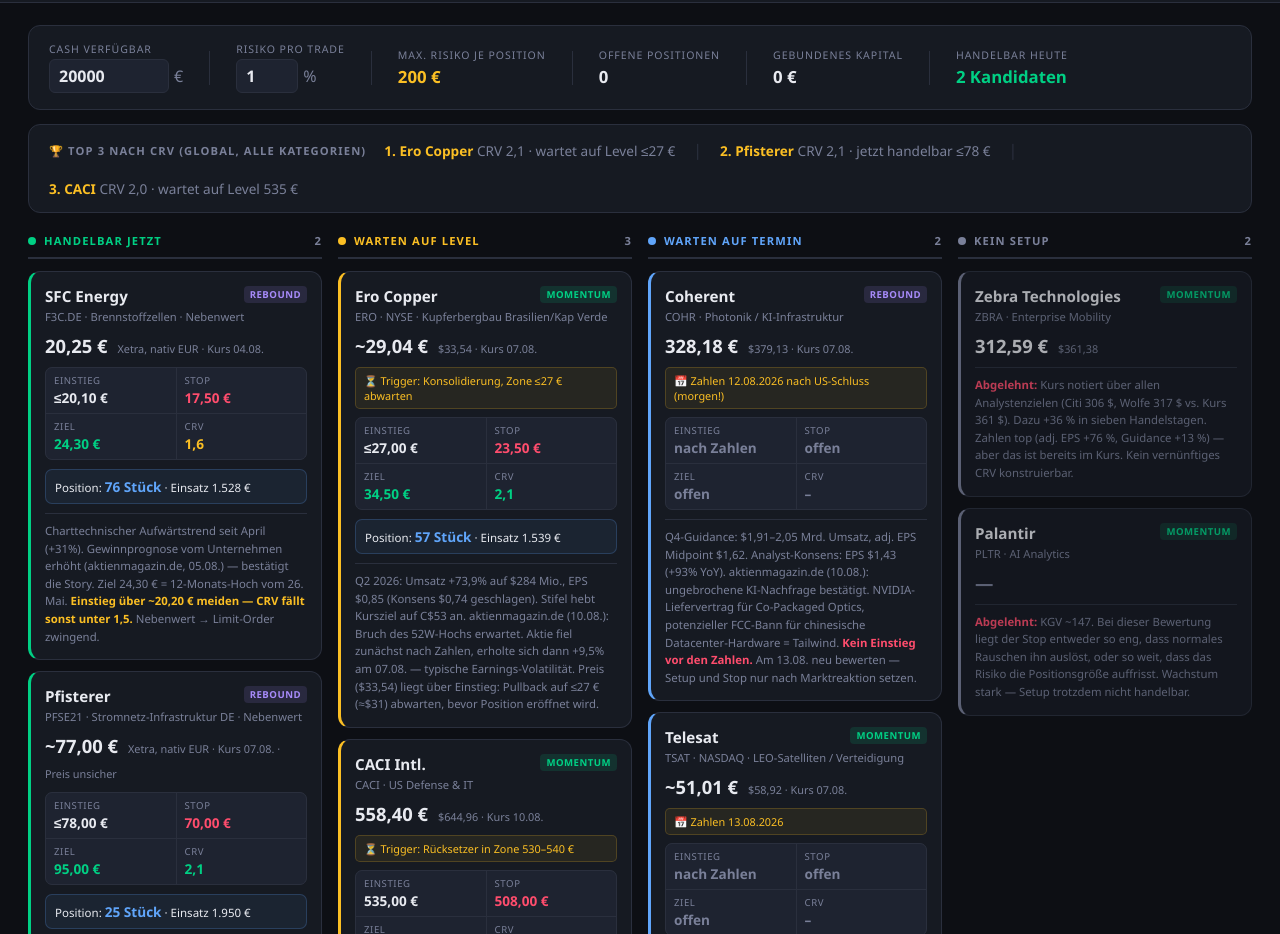
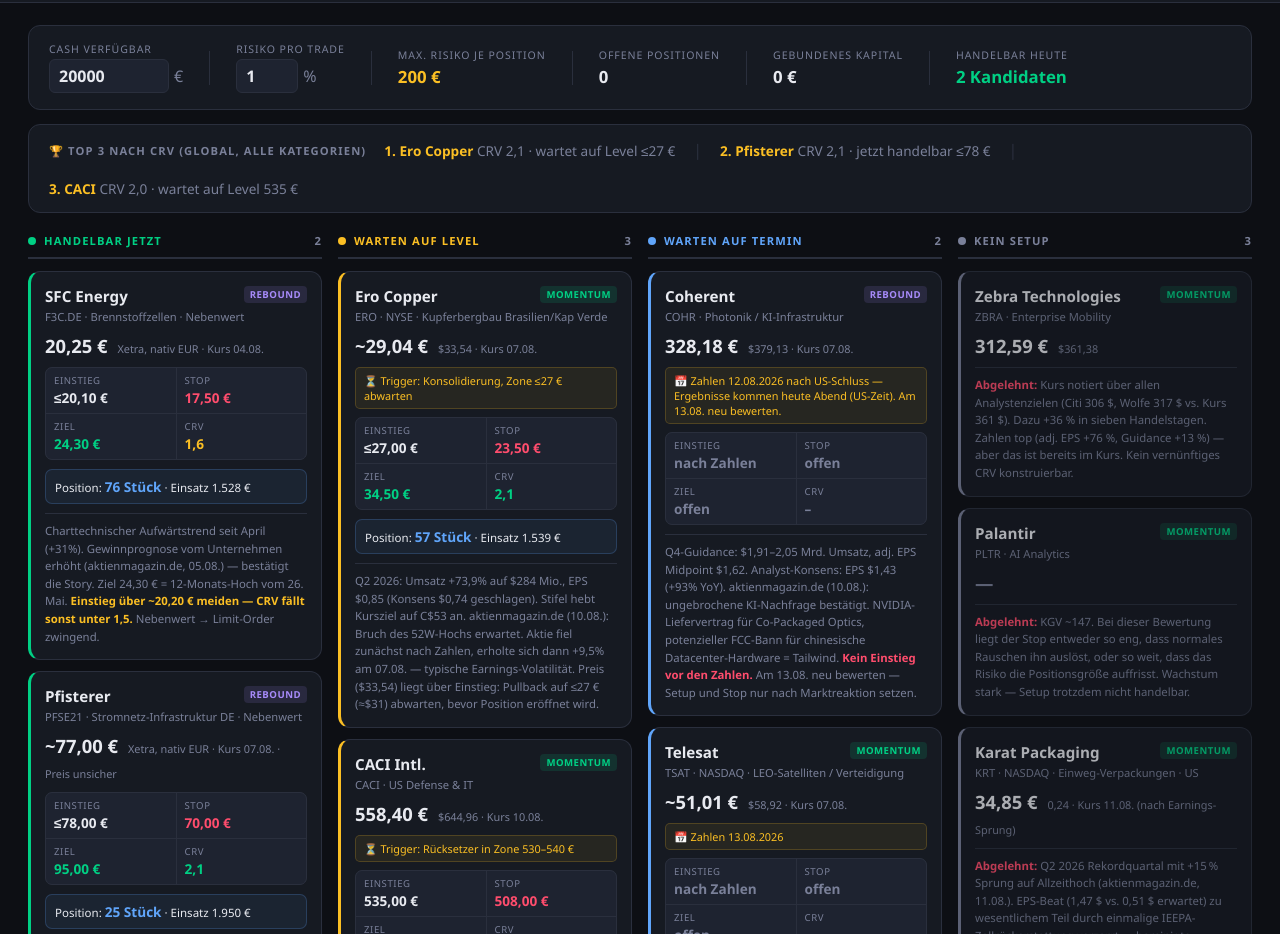
Before and after one commit to pxlt78/trading, a plain HTML site: page index.html in a window 1280 px wide. Shown: the part 59-993 px from the top of the page. Drawn offline with Linux system fonts and the light colour scheme.

Commit message:
Update 2026-08-12

```diff
--- a/index.html
+++ b/index.html
@@ -98,7 +98,7 @@
     <span style="font-size:1.25rem">📡</span><h1>Trading Radar</h1>
   </div>
   <div style="display:flex;gap:11px;align-items:center">
-    <span class="stand">Stand: <b id="stand">11.08.2026</b> · Quelle: aktienmagazin.de / TraderFox</span>
+    <span class="stand">Stand: <b id="stand">12.08.2026</b> · Quelle: aktienmagazin.de / TraderFox</span>
     <span class="stand">EUR/USD <b>1,1550</b></span>
   </div>
 </header>
@@ -267,7 +267,7 @@
         <div class="c-top"><span class="tk">Coherent</span><span class="cat reb">Rebound</span></div>
         <div class="co">COHR · Photonik / KI-Infrastruktur</div>
         <div class="px">328,18 € <small>$379,13 · Kurs 07.08.</small></div>
-        <div class="trigger">📅 Zahlen 12.08.2026 nach US-Schluss (morgen!)</div>
+        <div class="trigger">📅 Zahlen 12.08.2026 nach US-Schluss — Ergebnisse kommen heute Abend (US-Zeit). Am 13.08. neu bewerten.</div>
         <div class="setup">
           <div class="su"><div class="su-l">Einstieg</div><div class="su-v" style="color:var(--muted)">nach Zahlen</div></div>
           <div class="su"><div class="su-l">Stop</div><div class="su-v" style="color:var(--muted)">offen</div></div>
@@ -299,7 +299,7 @@
     <!-- KEIN SETUP -->
     <div>
       <div class="col-title"><div class="dot" style="background:var(--muted)"></div>
-        <span style="color:var(--muted)">Kein Setup</span><span class="col-count">2</span></div>
+        <span style="color:var(--muted)">Kein Setup</span><span class="col-count">3</span></div>
 
       <div class="card no">
         <div class="c-top"><span class="tk">Zebra Technologies</span><span class="cat mom">Momentum</span></div>
@@ -317,6 +317,13 @@
         <div class="note"><b style="color:var(--red)">Abgelehnt:</b> KGV ~147. Bei dieser Bewertung liegt der Stop
         entweder so eng, dass normales Rauschen ihn auslöst, oder so weit, dass das Risiko die Positionsgröße auffrisst.
         Wachstum stark — Setup trotzdem nicht handelbar.</div>
+      </div>
+
+      <div class="card no">
+        <div class="c-top"><span class="tk">Karat Packaging</span><span class="cat mom">Momentum</span></div>
+        <div class="co">KRT · NASDAQ · Einweg-Verpackungen · US</div>
+        <div class="px">34,85 € <small>0,24 · Kurs 11.08. (nach Earnings-Sprung)</small></div>
+        <div class="note"><b style="color:var(--red)">Abgelehnt:</b> Q2 2026 Rekordquartal mit +15 % Sprung auf Allzeithoch (aktienmagazin.de, 11.08.). EPS-Beat (1,47 $ vs. 0,51 $ erwartet) zu wesentlichem Teil durch einmalige IEEPA-Zollrückerstattung verzerrt — bereinigte Bruttomarge laut Management 37,7 %. Analystenkonsens (36,52 $) liegt unter aktuellem Kurs (40,24 $). Kein CRV konstruierbar.</div>
       </div>
     </div>
   </div>
```
